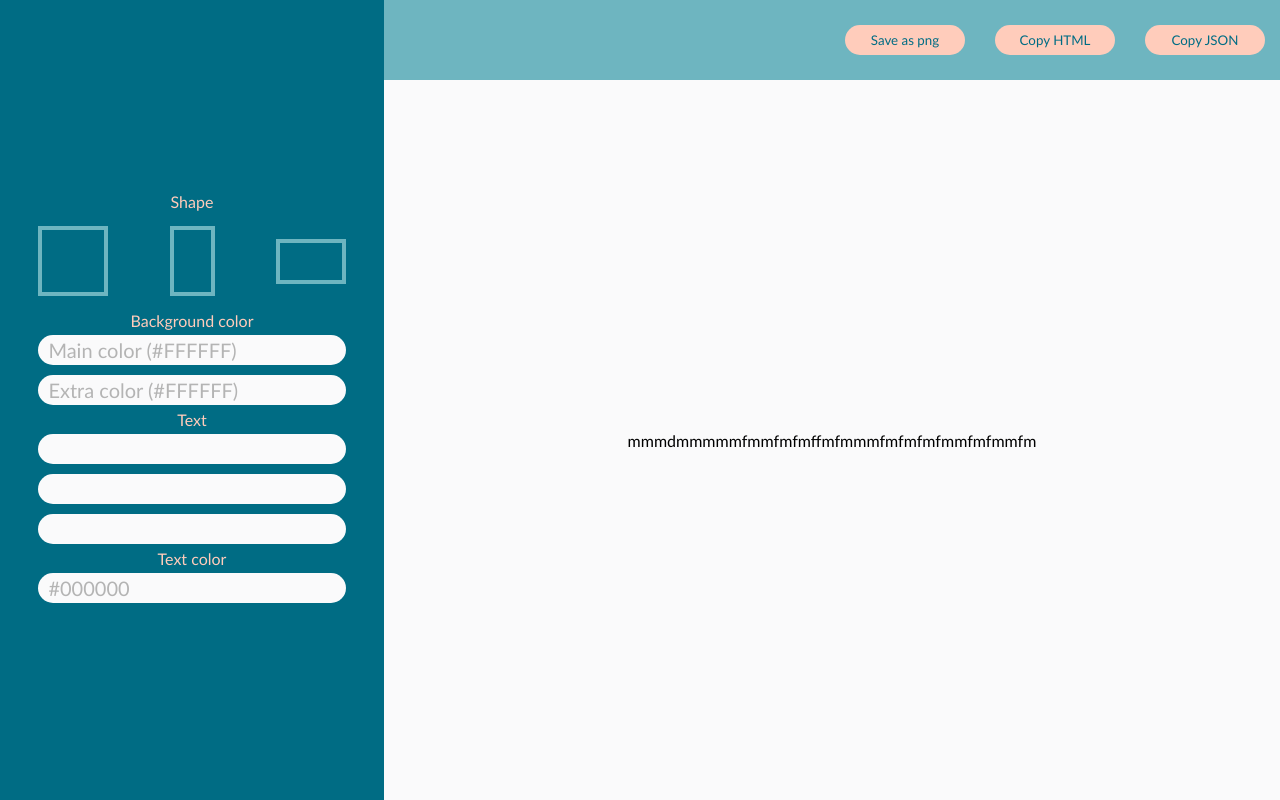
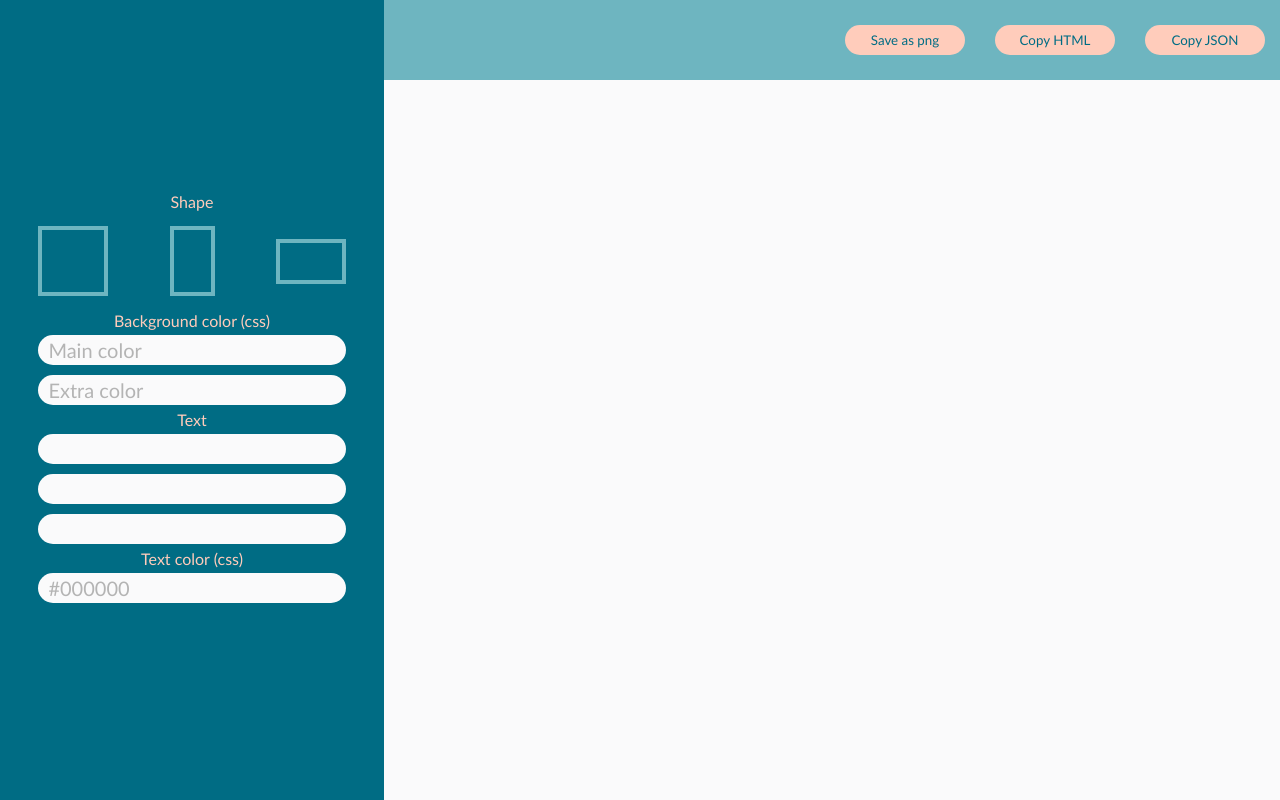
Before and after one commit to elinaa21/create-banner, a React app: page / in a window 1280 px wide. Built offline with nearby package versions, Linux system fonts and the light colour scheme.

Commit message:
shapes to preview

```diff
--- a/src/components/BannerForm/BannerForm.jsx
+++ b/src/components/BannerForm/BannerForm.jsx
@@ -19,19 +19,19 @@ const BannerForm = () => {
     return (
         <div className="banner-form">
             <ChooseShape />
-            <div className="banner-form__label">Background color</div>
+            <div className="banner-form__label">Background color (css)</div>
             <input
                 className="banner-form__input"
-                placeholder="Main color (#FFFFFF)"
+                placeholder="Main color"
                 onChange={setMainColor}
                 value={color}
             />
-            <input className="banner-form__input" placeholder="Extra color (#FFFFFF)" />
+            <input className="banner-form__input" placeholder="Extra color" />
             <div className="banner-form__label">Text</div>
             <input className="banner-form__input" />
             <input className="banner-form__input" />
             <input className="banner-form__input" />
-            <div className="banner-form__label">Text color</div>
+            <div className="banner-form__label">Text color (css)</div>
             <input className="banner-form__input" placeholder="#000000" />
         </div>
     );
--- a/src/components/Preview/Preview.jsx
+++ b/src/components/Preview/Preview.jsx
@@ -1,13 +1,21 @@
 import React from 'react';
+import { useSelector } from 'react-redux';
 import PreviewHeader from '../PreviewHeader/PreviewHeader';
 
 import './Preview.scss';
 
 const Preview = () => {
+    const shape = useSelector(state => state.banner.shape);
+    const color = useSelector(state => state.banner.color);
+
     return (
         <div className="preview-zone">
             <PreviewHeader />
-            <div className="banner-preview">mmmdmmmmmfmmfmfmffmfmmmfmfmfmfmmfmfmmfm</div>
+            <div className="banner-container">
+                <div className={`banner_${shape}`} style={{ backgroundColor: color }}>
+                    {/* <div></div> */}
+                </div>
+            </div>
         </div>
     );
 };
--- a/src/components/Preview/Preview.scss
+++ b/src/components/Preview/Preview.scss
@@ -6,9 +6,27 @@ $white: #fafafb;
     height: 100%;
 }
 
-.banner-preview {
+.banner-container {
     display: flex;
     justify-content: center;
     align-items: center;
     height: 90%;
 }
+
+.banner {
+    &_square {
+        width: 45vw;
+        height: 45vw;
+        padding-bottom: 50%;
+    }
+
+    &_vertical {
+        width: 35vw;
+        height: 45vw;
+    }
+
+    &_gorizontal {
+        width: 45vw;
+        height: 35vw;
+    }
+}
```
Also changed, not shown: src/components/ChooseShape/ChooseShape.jsx (+5 -2 lines).
